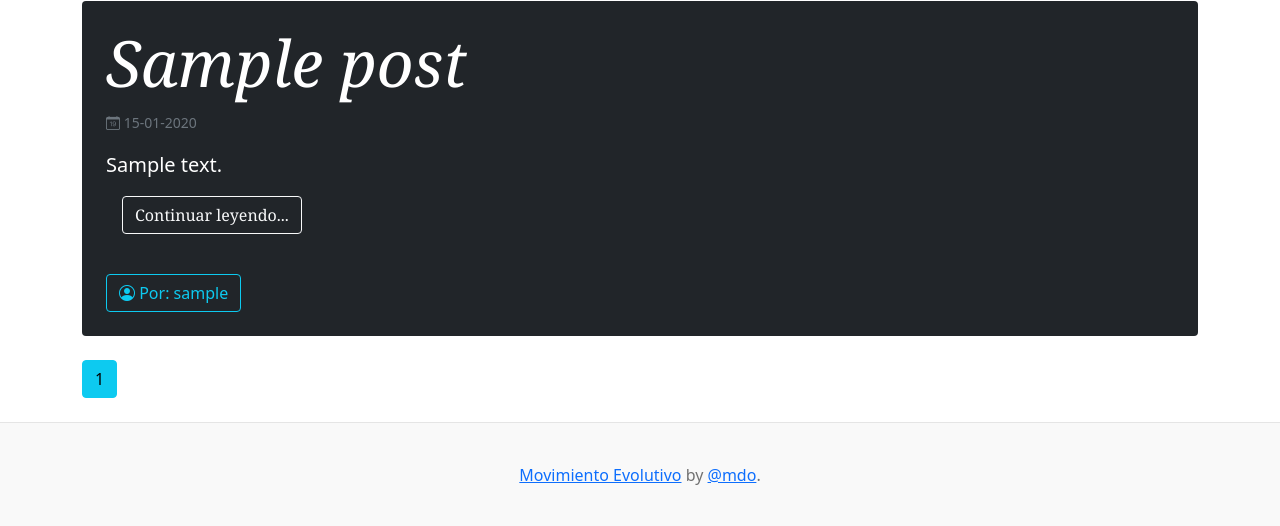
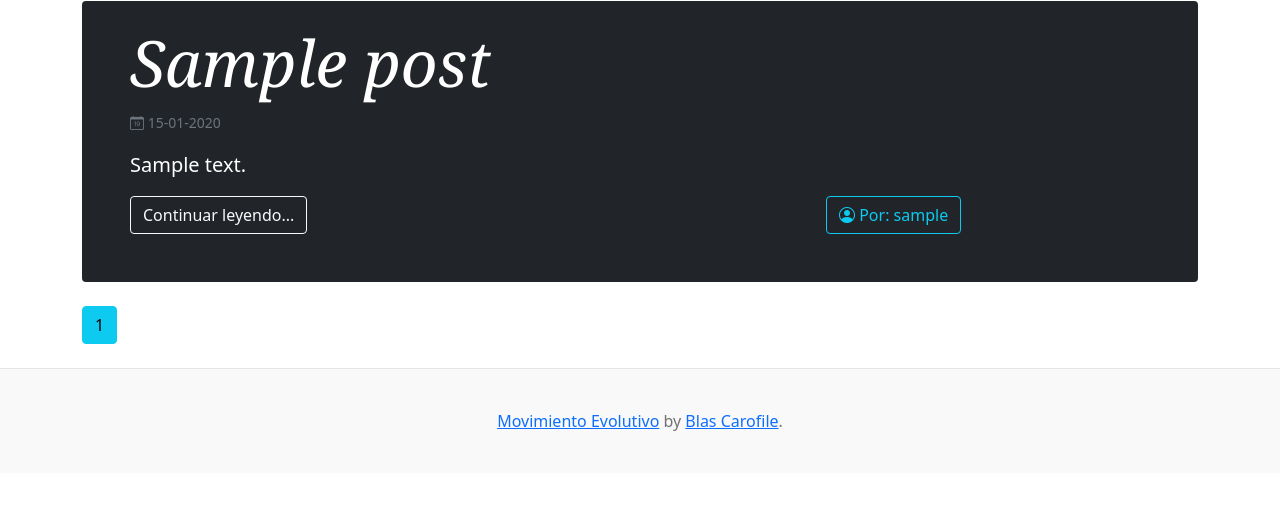
Before and after one commit to blass1/flaskblog, a Flask app: page / in a window 1280 px wide. Shown: the part 148-674 px from the top of the page. Run offline with Flask 2, Linux system fonts and the light colour scheme; tables that the repository leaves empty hold one stand-in row (values such as "Sample post"); some libraries are stand-ins or nearby versions.

Commit message:
git ignore modificado

```diff
--- a/flaskblog/templates/home.html
+++ b/flaskblog/templates/home.html
@@ -3,13 +3,16 @@
 	{% for post in posts.items %}
 
 	<div class="p-4 p-md-4 mb-4 text-white rounded bg-dark">
-		<div class="col-md-10 px-0">
-		<h1 class="display-3 fst-italic ">{{ post.title }}</h1>
-		<small class="text-muted"><i class="bi bi-calendar-date"></i> {{ post.date_posted.strftime('%d-%m-%Y') }}</small>
-		<p class="lead my-3">{{ post.content|truncate(400) }}</p>
-		<h2 class="lead m-3"><a class="btn btn-outline-light mb-4" href="{{ url_for('posts.post', post_id=post.id) }}">Continuar leyendo...</a></h2>
+		<div class="col-md-12 px-4">
+			<h1 class="display-3 fst-italic ">{{ post.title }}</h1>
+			<small class="text-muted"><i class="bi bi-calendar-date"></i> {{ post.date_posted.strftime('%d-%m-%Y') }}</small>
+			<p class="lead my-3">{{ post.content|truncate(400) }}</p>
+			<div class="row justify-content-between">
+				<div class="col-4"><a class="btn btn-outline-light mb-4" href="{{ url_for('posts.post', post_id=post.id) }}">Continuar leyendo...</a></div>
+				<div class="col-4"><a class="btn btn-outline-info mr-2" href="{{ url_for('users.user_posts', username=post.author.username) }}"><i class="bi bi-person-circle"></i> Por: {{ post.author.username }}</a></div>
+			</div>
 		</div>
-		<a class="btn btn-outline-info mr-2" href="{{ url_for('users.user_posts', username=post.author.username) }}"><i class="bi bi-person-circle"></i> Por: {{ post.author.username }}</a>
+
 	</div>
 
 	{% endfor %}
--- a/flaskblog/templates/layout.html
+++ b/flaskblog/templates/layout.html
@@ -39,7 +39,7 @@
 		{% if current_user.is_authenticated %}
 			<a class="btn btn-sm btn-outline-success m-1" href="{{ url_for('posts.new_post')}}">Nuevo Post <i class="bi bi-plus-circle"></i></a>
 
-			<a class="btn btn-sm btn-secondary m-1" href="{{ url_for('users.account')}}">Mi cuenta <i class="bi bi-person-circle"></i></a>
+			<a class="btn btn-sm btn-outline-secondary m-1" href="{{ url_for('users.account')}}">Mi cuenta <i class="bi bi-person-circle"></i></a>
 
 			<a class="btn btn-sm btn-outline-danger m-1" href="{{ url_for('users.logout')}}">Cerrar sesion <i class="bi bi-x-circle"></i></a>
 		{% else %}
@@ -79,9 +79,12 @@
 {% block content %}{% endblock %}
 </main>
 
-	<footer class="blog-footer">
-	<p><a href="https://www.evolutivo.com.ar">Movimiento Evolutivo</a> by <a href="https://twitter.com/mdo">@mdo</a>.</p>
+
+		<footer class="blog-footer ">
+		<p><a href="https://www.evolutivo.com.ar">Movimiento Evolutivo</a> by <a href="#">Blas Carofile</a>.</p>
 		</footer>
+
+
 
 	<script src="https://code.jquery.com/jquery-3.2.1.slim.min.js" integrity="sha384-KJ3o2DKtIkvYIK3UENzmM7KCkRr/rE9/Qpg6aAZGJwFDMVNA/GpGFF93hXpG5KkN" crossorigin="anonymous"></script>
 	<script src="https://cdnjs.cloudflare.com/ajax/libs/popper.js/1.12.9/umd/popper.min.js" integrity="sha384-ApNbgh9B+Y1QKtv3Rn7W3mgPxhU9K/ScQsAP7hUibX39j7fakFPskvXusvfa0b4Q" crossorigin="anonymous"></script>
```
Also changed, not shown: flaskblog/site.db, 1 other file. Lines whose indentation alone changed are shown as unchanged.
